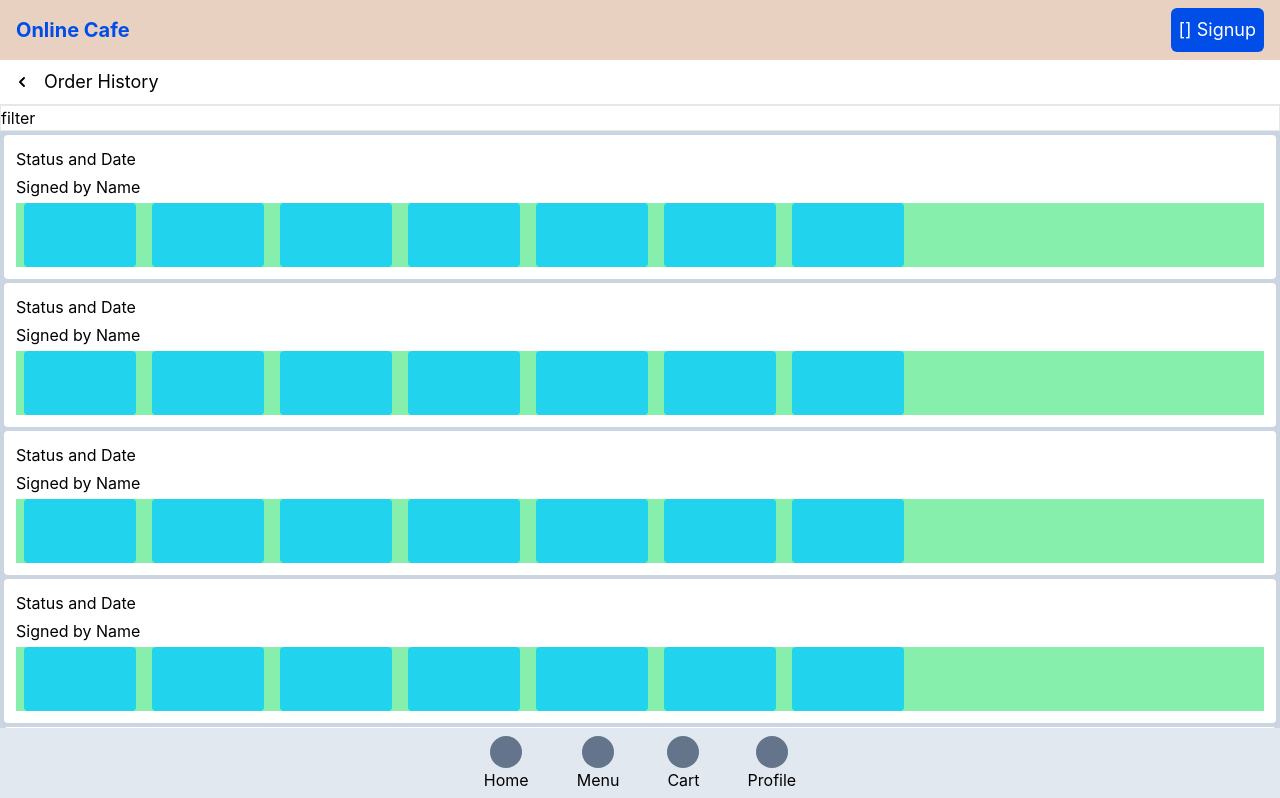
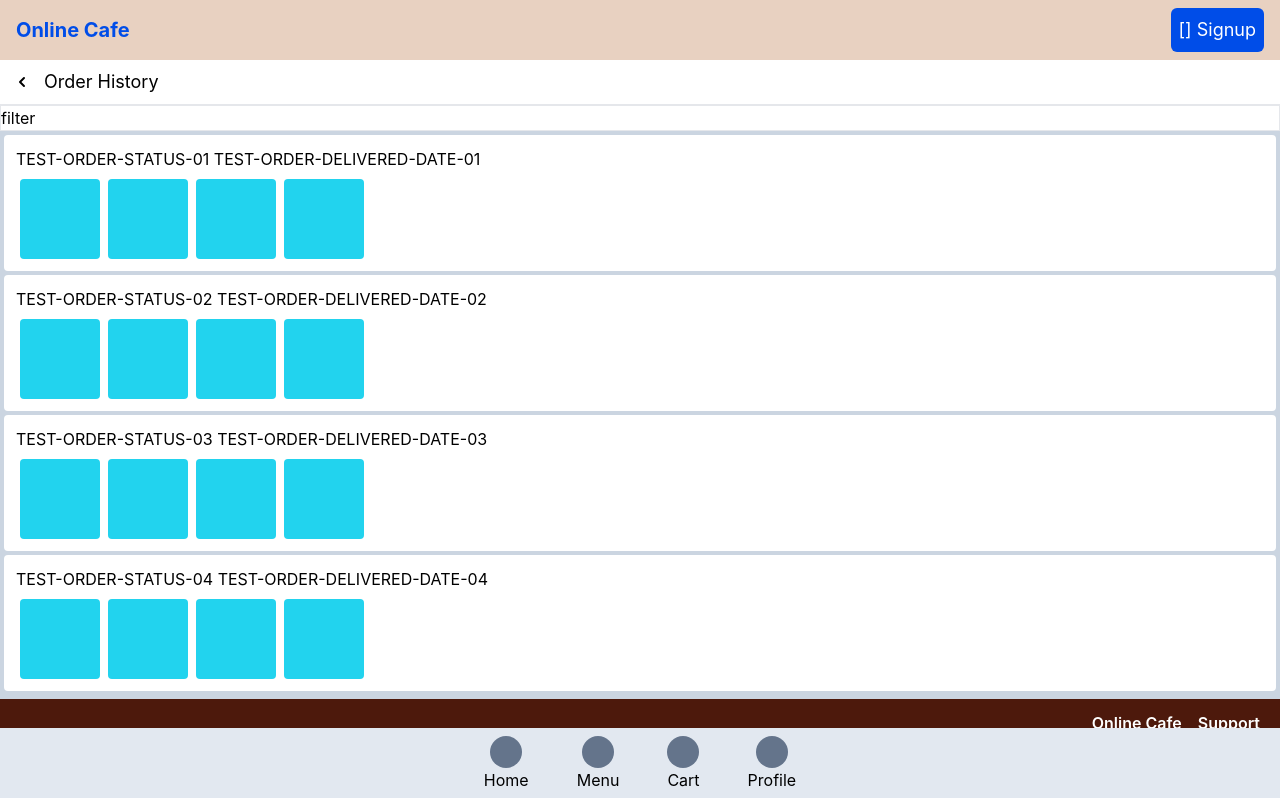
Before and after one commit to CaseyMartin23/online-cafe-client, a Next.js app: page /profile/orders in a window 1280 px wide. Shown: the top 798 px of the page. Built offline with nearby package versions, Linux system fonts and the light colour scheme.

Commit message:
Added OrderItems

```diff
--- a/pages/profile/orders/index.tsx
+++ b/pages/profile/orders/index.tsx
@@ -1,28 +1,102 @@
-import React from "react";
+import React, { useState } from "react";
 import { NextPage } from "next";
 import PageLayout from "../../../comps/pageLayout";
 import Head from "next/head";
 import BackwardsNavbar from "../../../comps/backwardsNavbar";
+import { useRouter } from "next/router";
 
-const OrderItem: React.FC = () => {
+type OrderItemType = {
+  id: string;
+  status: string;
+  images: string[];
+  deliveredDate: string;
+};
+
+type OrderItemProps = {
+  orderItem: OrderItemType;
+  handleClick: (id: string) => void;
+};
+
+const OrderItemImage: React.FC<{ src: string; alt: string }> = ({
+  src,
+  alt,
+}) => {
+  return <div className="order-item-image rounded bg-cyan-400"></div>;
+};
+
+const OrderItem: React.FC<OrderItemProps> = ({ orderItem, handleClick }) => {
+  const { id, status, deliveredDate, images } = orderItem;
+
   return (
-    <div className="bg-white mb-1 px-3 py-2 rounded">
-      <div className="my-1">Status and Date</div>
-      <div className="my-1">Signed by Name</div>
-      <div className="flex flex-row my-1 max-w-full overflow-auto bg-green-300">
-        <div className="block w-28 h-16 mx-2 rounded bg-cyan-400"></div>
-        <div className="w-28 h-16 mx-2 rounded bg-cyan-400"></div>
-        <div className="w-28 h-16 mx-2 rounded bg-cyan-400"></div>
-        <div className="w-28 h-16 mx-2 rounded bg-cyan-400"></div>
-        <div className="w-28 h-16 mx-2 rounded bg-cyan-400"></div>
-        <div className="w-28 h-16 mx-2 rounded bg-cyan-400"></div>
-        <div className="w-28 h-16 mx-2 rounded bg-cyan-400"></div>
+    <div
+      onClick={() => handleClick(id)}
+      className="bg-white mb-1 px-3 py-2 rounded"
+    >
+      <div className="my-1">
+        {status} {deliveredDate}
+      </div>
+      <div className="order-item-image-container">
+        {images.map((url, idx) => (
+          <OrderItemImage key={`${url}-${idx}`} src={url} alt={url} />
+        ))}
       </div>
     </div>
   );
 };
 
 const Orders: NextPage = (props) => {
+  const { push } = useRouter();
+  const [allOrders, setAllOrders] = useState<OrderItemType[]>([
+    {
+      id: "TEST-ORDER-ID-01",
+      status: "TEST-ORDER-STATUS-01",
+      images: [
+        "TEST-ORDER-IMAGE-01",
+        "TEST-ORDER-IMAGE-02",
+        "TEST-ORDER-IMAGE-03",
+        "TEST-ORDER-IMAGE-04",
+      ],
+      deliveredDate: "TEST-ORDER-DELIVERED-DATE-01",
+    },
+    {
+      id: "TEST-ORDER-ID-02",
+      status: "TEST-ORDER-STATUS-02",
+      images: [
+        "TEST-ORDER-IMAGE-01",
+        "TEST-ORDER-IMAGE-02",
+        "TEST-ORDER-IMAGE-03",
+        "TEST-ORDER-IMAGE-04",
+      ],
+      deliveredDate: "TEST-ORDER-DELIVERED-DATE-02",
+    },
+    {
+      id: "TEST-ORDER-ID-03",
+      status: "TEST-ORDER-STATUS-03",
+      images: [
+        "TEST-ORDER-IMAGE-01",
+        "TEST-ORDER-IMAGE-02",
+        "TEST-ORDER-IMAGE-03",
+        "TEST-ORDER-IMAGE-04",
+      ],
+      deliveredDate: "TEST-ORDER-DELIVERED-DATE-03",
+    },
+    {
+      id: "TEST-ORDER-ID-04",
+      status: "TEST-ORDER-STATUS-04",
+      images: [
+        "TEST-ORDER-IMAGE-01",
+        "TEST-ORDER-IMAGE-02",
+        "TEST-ORDER-IMAGE-03",
+        "TEST-ORDER-IMAGE-04",
+      ],
+      deliveredDate: "TEST-ORDER-DELIVERED-DATE-04",
+    },
+  ]);
+
+  const onOrderItemClick = (id: string) => {
+    push(`/profile/orders/${id}`);
+  };
+
   return (
     <PageLayout>
       <Head>
@@ -40,13 +114,13 @@
           <div className="bg-white border">filter</div>
 
           <div className="p-1">
-            <OrderItem />
-            <OrderItem />
-            <OrderItem />
-            <OrderItem />
-            <OrderItem />
-            <OrderItem />
-            <OrderItem />
+            {allOrders.map((order, index) => (
+              <OrderItem
+                key={`${order.id}-${index}`}
+                orderItem={order}
+                handleClick={onOrderItemClick}
+              />
+            ))}
           </div>
         </div>
       </main>
--- a/styles/globals.css
+++ b/styles/globals.css
@@ -29,3 +29,20 @@
 .address-item-container {
   max-height: 600px;
 }
+
+.order-item-image-container {
+  display: flex;
+  flex-direction: row;
+  margin-top: 8px;
+  margin-bottom: 4px;
+  max-width: 100%;
+  overflow-x: auto;
+}
+
+.order-item-image {
+  display: inline-block;
+  min-width: 80px;
+  min-height: 80px;
+  margin-left: 4px;
+  margin-right: 4px;
+}
```
